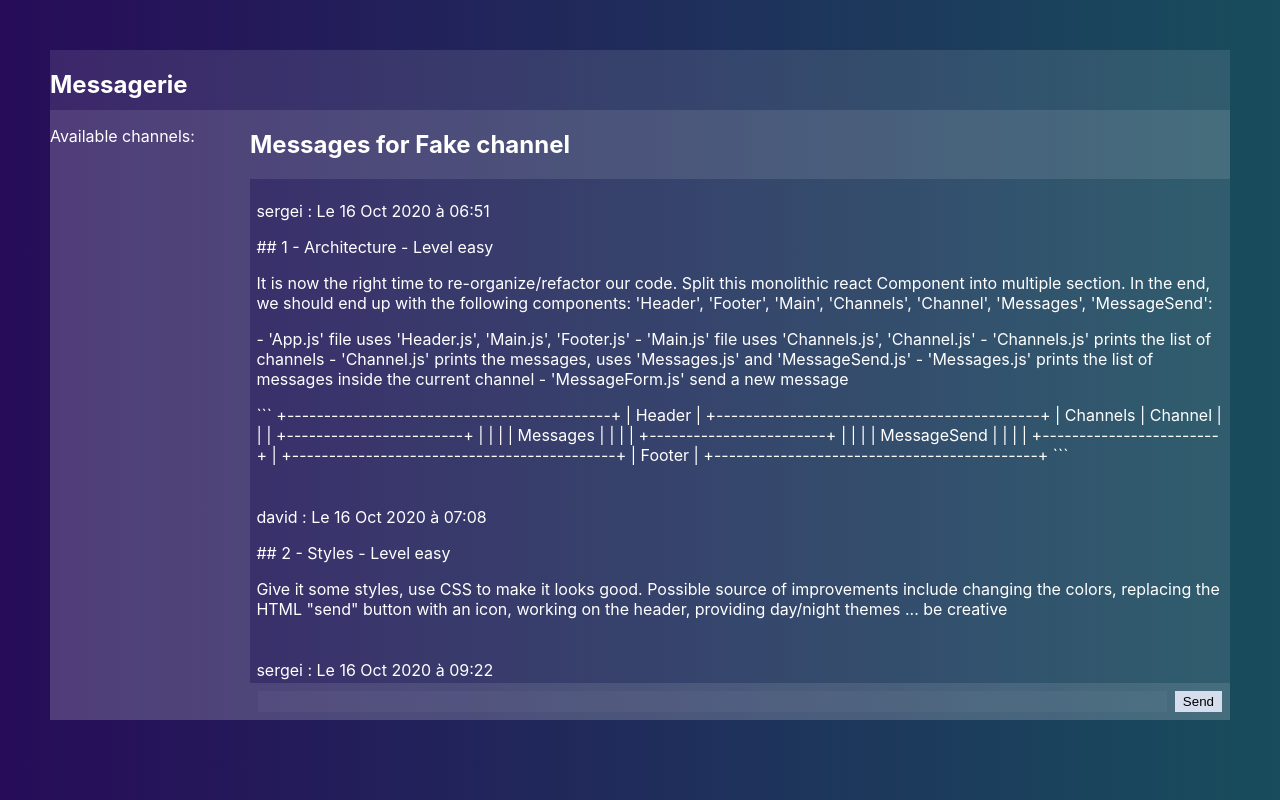
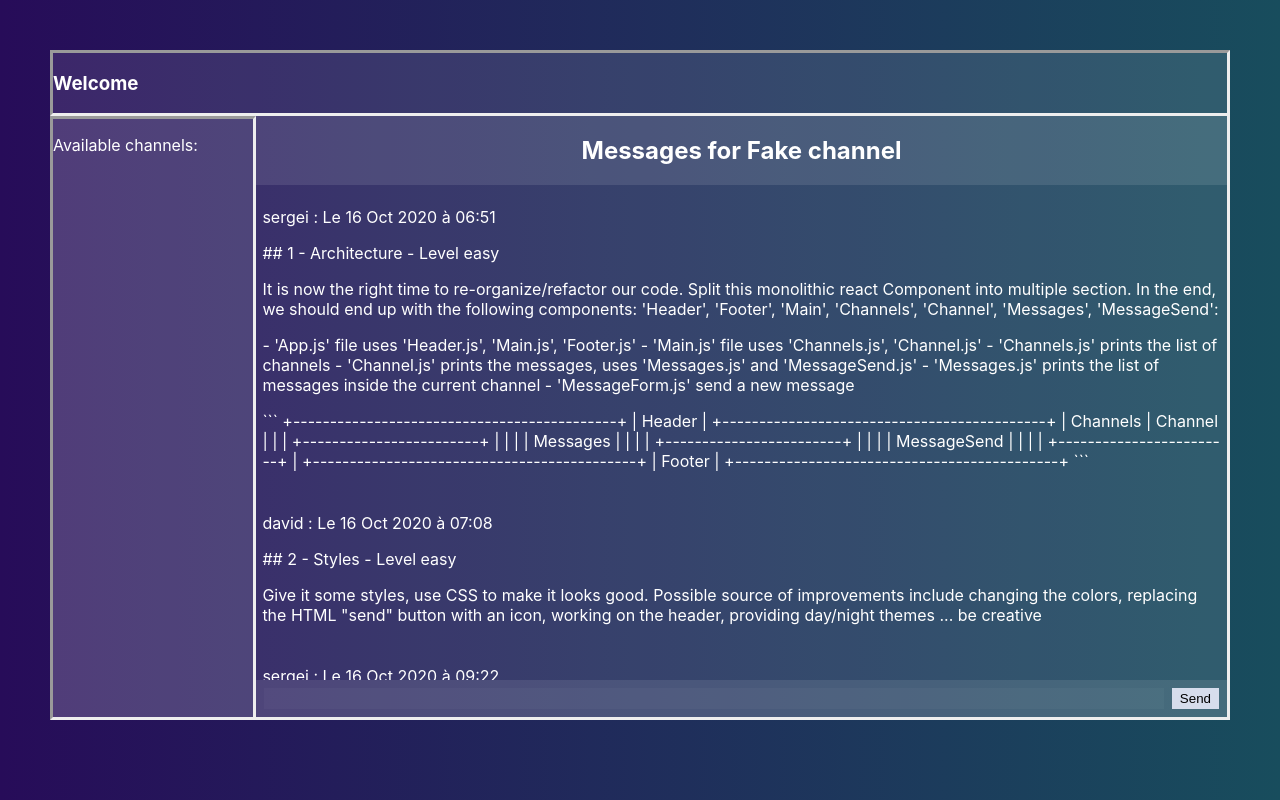
Before and after one commit to VivienECE/detournay_jean-louisditmontout-node-labs, a React (Create React App) app in the folder front-end/my-cool-app/: page / in a window 1280 px wide. Built offline with nearby package versions, Linux system fonts and the light colour scheme.

Commit message:
add border css style

```diff
--- a/front-end/my-cool-app/src/Channel.js
+++ b/front-end/my-cool-app/src/Channel.js
@@ -14,6 +14,8 @@ const styles = {
   },
   header:{
     backgroundColor: 'rgba(255,255,255,.1)',
+    borderRightStyle: 'inset',
+    textAlign: 'center',
   }
 }
 
@@ -108,7 +110,7 @@ export default ({
   return (
       <div css={styles.channel}>
         <div css={styles.header}>
-            <h2>Messages for {channel.name}</h2>
+            <h2>    Messages for {channel.name}</h2>
         </div>
         <Messages channel={channel} messages={messages}/>
         <MessageSend addMessage={addMessage}/>
--- a/front-end/my-cool-app/src/Channels.js
+++ b/front-end/my-cool-app/src/Channels.js
@@ -7,6 +7,7 @@ const styles = {
   channels: {
     minWidth: '200px',
     backgroundColor: 'rgba(255,255,255,.1)',
+    borderStyle: 'inset',
   },
   channel:{
 
--- a/front-end/my-cool-app/src/Header.js
+++ b/front-end/my-cool-app/src/Header.js
@@ -5,13 +5,15 @@ const styles = {
     height: '60px',
     backgroundColor: 'rgba(255,255,255,.1)',
     flexShrink: 0,
+    borderStyle: 'inset',
   },
 }
 
 export default () => {
 	return (
       <header css={styles.header}>
-        <h2>Messagerie</h2>
+        <h3>Welcome</h3>
+
       </header>
   	);
 }
--- a/front-end/my-cool-app/src/MessageSend.js
+++ b/front-end/my-cool-app/src/MessageSend.js
@@ -8,6 +8,8 @@ const styles = {
     display: 'flex',
     background: 'rgba(255, 255, 255, 0.1)',
     border: 'none',
+    borderRightStyle: 'inset',
+    borderBottomStyle: 'inset',
     outline: 'none',
   },
   content: {
--- a/front-end/my-cool-app/src/Messages.js
+++ b/front-end/my-cool-app/src/Messages.js
@@ -21,6 +21,7 @@ const styles = {
       'textIndent': 0,
       'listStyleType': 0,
     },
+    borderRightStyle: 'inset',
   },
   message: {
     margin: '.2rem',
```
